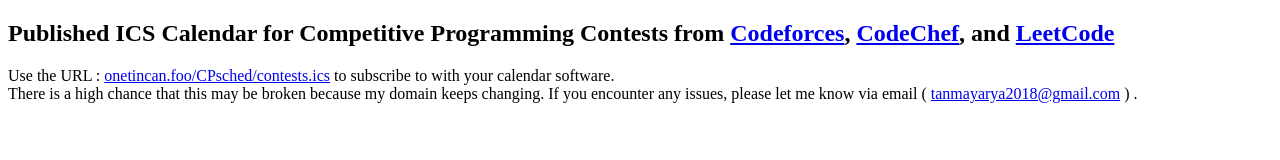
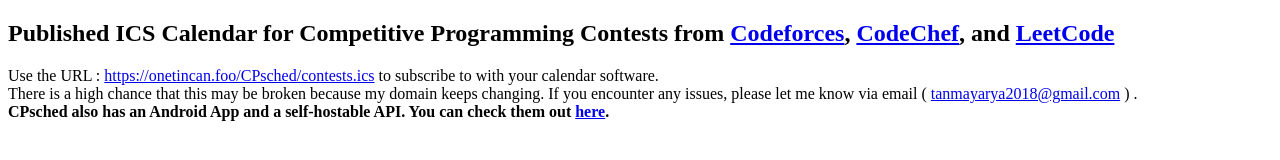
Before and after one commit to TanmayArya-1p/CPsched, a plain HTML site: page CPsched.Backend/ics/index.html in a window 1280 px wide. Drawn offline with Linux system fonts and the light colour scheme.

Commit message:
update index.html

```diff
--- a/CPsched.Backend/ics/index.html
+++ b/CPsched.Backend/ics/index.html
@@ -7,11 +7,14 @@
 	Published ICS Calendar for Competitive Programming Contests from <a href="https://codeforces.com">Codeforces</a>, <a href="https://codechef.com">CodeChef</a>, and <a href="https://leetcode.com">LeetCode</a>
 	</h2>
 	<div>
-		Use the URL : <a href="https://onetincan.foo/CPsched/contests.ics">onetincan.foo/CPsched/contests.ics</a> to subscribe to with your calendar software.
+		Use the URL : <a href="https://onetincan.foo/CPsched/contests.ics">https://onetincan.foo/CPsched/contests.ics</a> to subscribe to with your calendar software.
 	</div>
 	<div>
 		There is a high chance that this may be broken because my domain keeps changing. If you encounter any issues, please let me know via email ( <a href="mailto:tanmayarya2018@gmail.com">tanmayarya2018@gmail.com</a> ) .
 	</div>
+	<div><b>
+	CPsched also has an Android App and a self-hostable API. You can check them out <a href="https://github.com/TanmayArya-1p/CPsched">here</a>.
+	</b></div>
 </head>
 <body>
 
```
